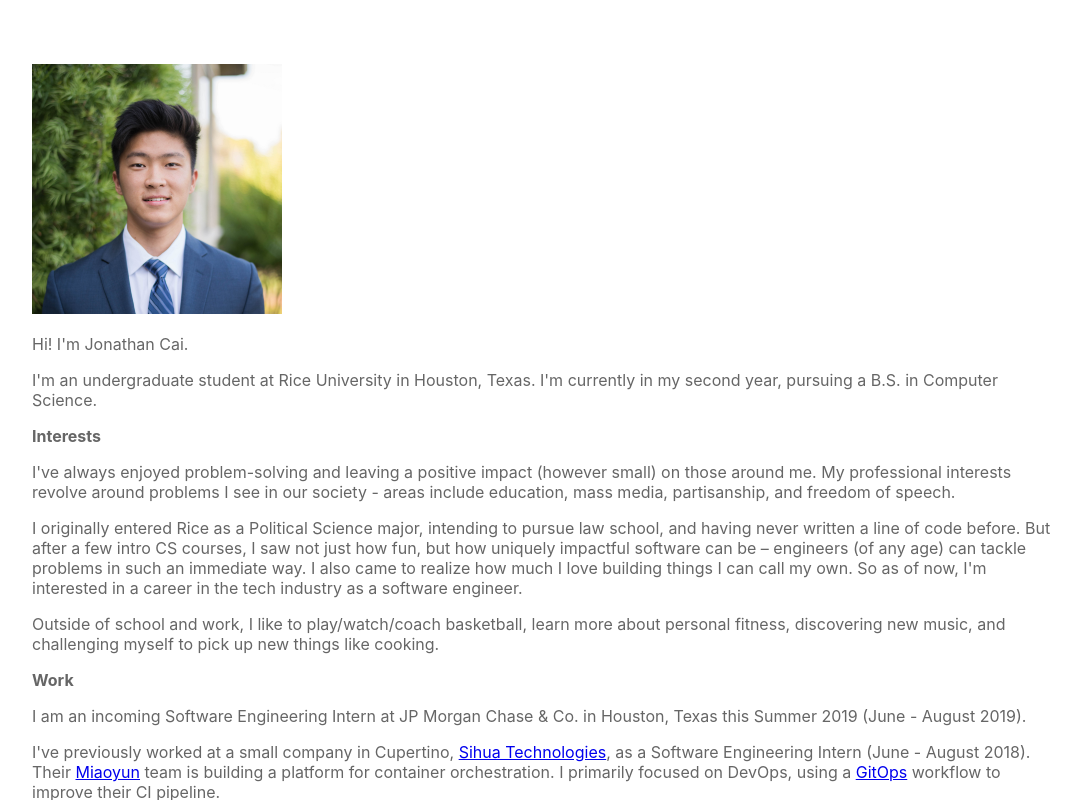
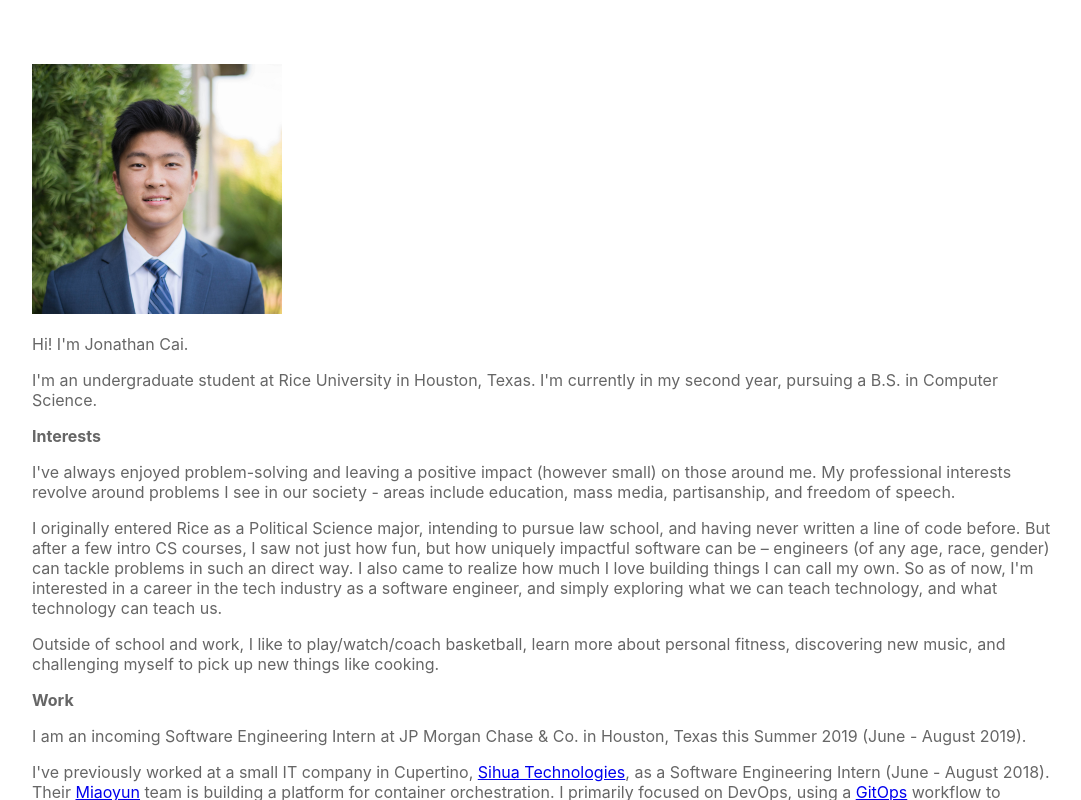
Before and after one commit to shrimpynuts/react-portfolio, a React (Create React App) app: page / in a window 1280 px wide. Shown: the top 800 px of the page, without its empty margins (96-1177 px from the left). Built offline with nearby package versions, Linux system fonts and the light colour scheme.

Commit message:
updated resume, wordings

```diff
--- a/src/App.js
+++ b/src/App.js
@@ -27,9 +27,10 @@ class App extends Component {
             I originally entered Rice as a Political Science major, intending to pursue law school,
             and having never written a line of code before.
             But after a few intro CS courses, I saw not just how fun, but how uniquely impactful software can be
-            – engineers (of any age) can tackle problems in such an immediate way.
+            – engineers (of any age, race, gender) can tackle problems in such an direct way.
             I also came to realize how much I love building things I can call my own.
-            So as of now, I'm interested in a career in the tech industry as a software engineer.
+            So as of now, I'm interested in a career in the tech industry as a software engineer, and simply
+            exploring what we can teach technology, and what technology can teach us.
           </p>
           <p>
             Outside of school and work, I like to play/watch/coach basketball, learn more about personal fitness,
@@ -40,7 +41,7 @@ class App extends Component {
             I am an incoming Software Engineering Intern at JP Morgan Chase & Co. in Houston, Texas this Summer 2019 (June - August 2019).
           </p>
           <p>
-            I've previously worked at a small company in Cupertino, <a href="https://www.sihuatech.com/" target="_blank">Sihua Technologies</a>, as
+            I've previously worked at a small IT company in Cupertino, <a href="https://www.sihuatech.com/" target="_blank">Sihua Technologies</a>, as
             a Software Engineering Intern (June - August 2018).
             Their <a href="http://miaoyun.io/" target="_blank">Miaoyun</a> team is building a platform for container orchestration.
             I primarily focused on DevOps, using a <a href="https://www.weave.works/blog/gitops-operations-by-pull-request" target="_blank">GitOps</a> workflow to
@@ -63,13 +64,13 @@ class App extends Component {
               As a part of <a href="https://www.riceapps.org/" target="_blank">RiceApps</a>, I am building an on-campus food delivery platform for several Rice SRB's.
             </li>
             <br></br>
-            <li>SER Jobs (October 2018) -
-              At JP Morgan Chase's Code for Good Event in Plano, I worked to revamp SER Houston's digital application process.
-            </li>
-            <br></br>
             <li> <a href="https://capital-one-bikes-jonathancai.herokuapp.com/" target="_blank">LA Bike-Share Data Analysis</a> (November 2018) -
               My project analyzing LA bike-share data (<a href="https://www.mindsumo.com/contests/bikeshare-data" target="_blank">Mindsumo challenge</a>)
               was selected as a winning submission to attend the 2019 Capital One Engineering Summit.
+            </li>
+            <br></br>
+            <li>SER Jobs (October 2018) -
+              At JP Morgan Chase's Code for Good Event in Plano, I worked to revamp SER Houston's digital application process.
             </li>
             <br></br>
             <li><a href="http://news-visualize.herokuapp.com/" target="_blank">News Visualization</a> (July 2018) -
```
Also changed, not shown: 1 other file (tests, documents, lock files or other folders).
